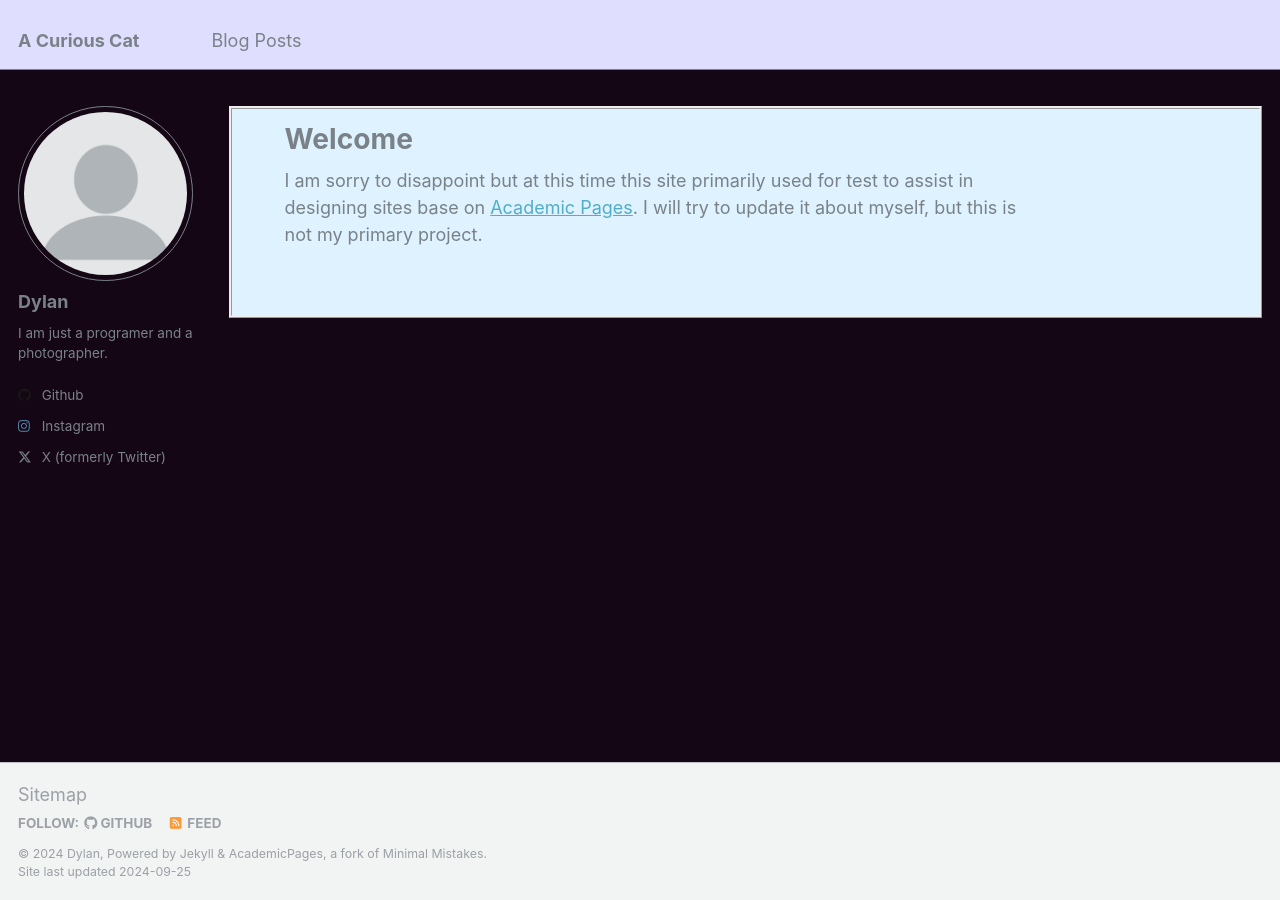
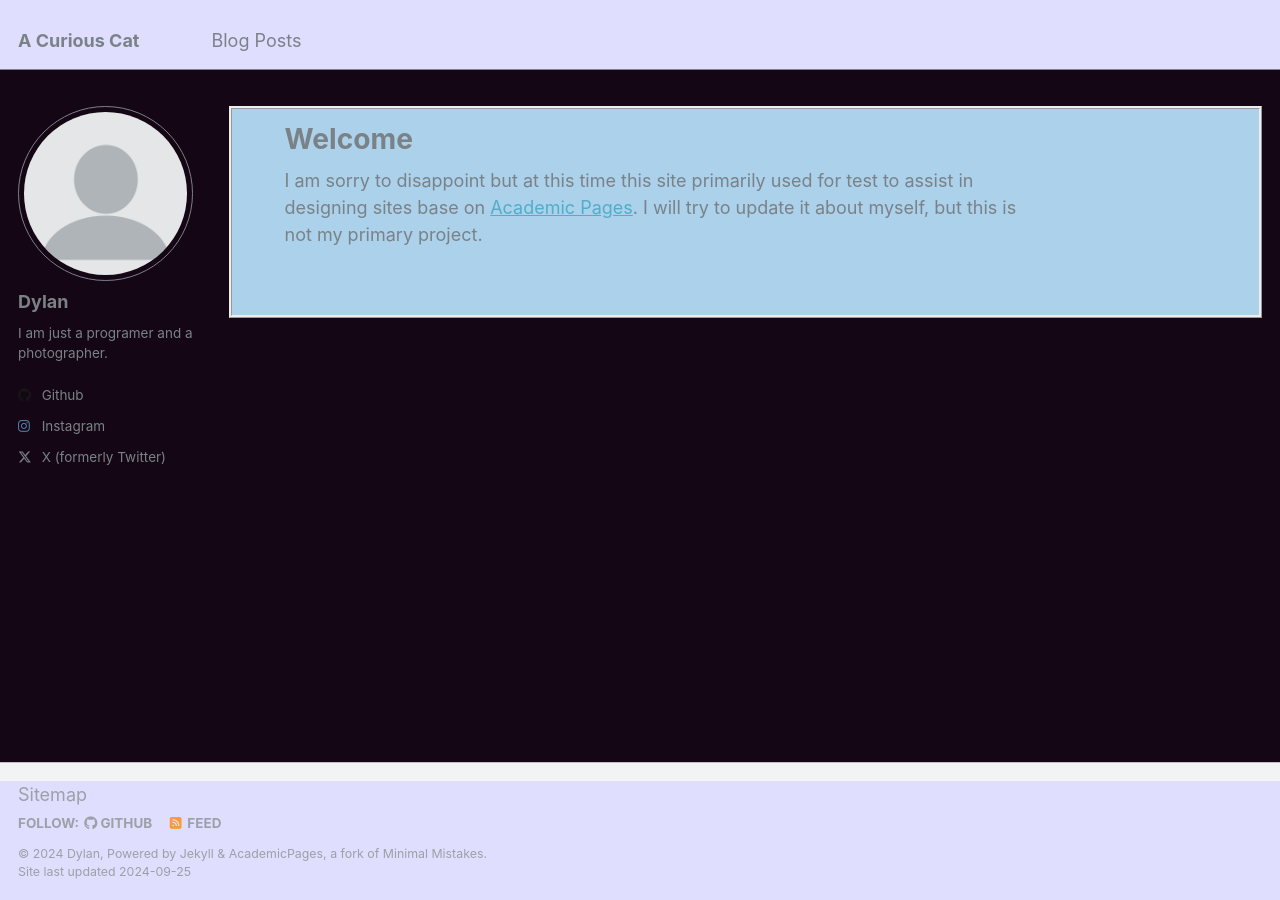
Before and after one commit to mdylantk/mdylantk.github.io, a Jekyll site: the page built from _pages/index.md, in a window 1280 px wide. Built offline with Jekyll 4.4.1, drawn with Linux system fonts in a browser that asks for light colours.

Commit message:
update
Attempt to change the footer color to the title background color.

```diff
--- a/_sass/_footer.scss
+++ b/_sass/_footer.scss
@@ -30,6 +30,7 @@
     margin-top: 1em;
     max-width: 100%;
     padding: 0 1em 1em;
+    background-color: $title-background-color;
 
     @include breakpoint($x-large) {
       max-width: $x-large;
--- a/_sass/_variables.scss
+++ b/_sass/_variables.scss
@@ -63,7 +63,7 @@ $lighter-gray               : mix(#fff, $gray, 90%);
 
 
 $title-background-color     : #dfdeff;
-$content-background-color   : #def2ff;
+$content-background-color   : #abd1eb;
 $body-color                 : #ffffff;
 $background-color           : #140614;
 $code-background-color      : #fafafa;
```
